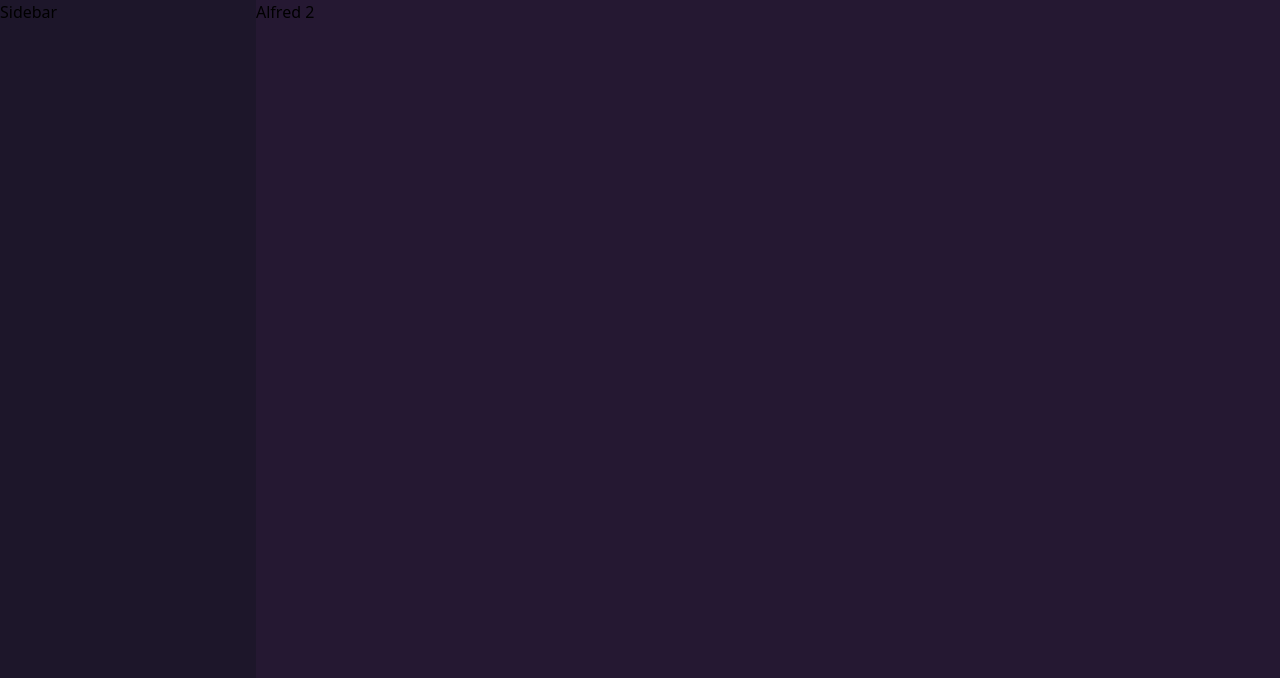
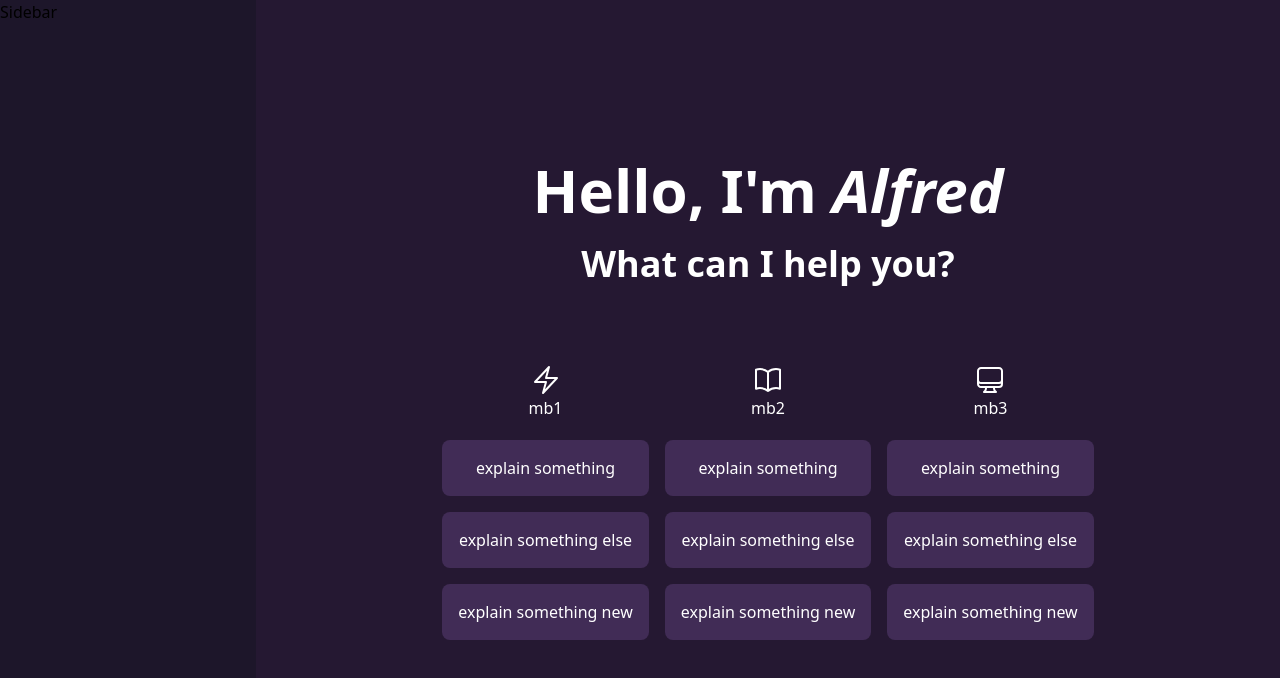
Before and after one commit to NCRadtke00/Alfred-2, a Next.js app: page / in a window 1280 px wide. Shown: the top 678 px of the page. Built offline with nearby package versions, Linux system fonts and the light colour scheme.

Commit message:
set mock chatgpt screen filler and made custom tailwind style component, another reason tailwind is the  vastly superior styling framework

```diff
--- a/app/page.tsx
+++ b/app/page.tsx
@@ -1,9 +1,46 @@
 import React from 'react'
-
+import { BoltIcon, BookOpenIcon, ComputerDesktopIcon } from '@heroicons/react/24/outline'
 function HomePage() {
   return (
-    <div>
-        <h1>Alfred 2</h1>
+    <div className=' flex flex-col items-center justify-center text-white h-screen px-2'>
+        <h1 className='text-6xl font-bold mb-6'>Hello, I'm <i>Alfred</i></h1>
+        <h2 className='text-4xl font-bold mb-20'>What can I help you?</h2>
+
+        <div className='flex space-x-4 text-center'>
+            <div>
+                <div className='flex flex-col items-center justify-center mb-5'>
+                    <BoltIcon className='h-8 w-8'/>
+                    <h2>mb1</h2>
+                </div>
+                <div className='space-y-4'>
+                    <p className='informationText'>explain something</p>
+                    <p className='informationText'>explain something else</p>
+                    <p className='informationText'>explain something new</p>
+                </div>
+            </div>
+            <div>
+                <div className='flex flex-col items-center justify-center mb-5'>
+                    <BookOpenIcon className='h-8 w-8'/>
+                    <h2>mb2</h2>
+                </div>
+                <div className='space-y-4'>
+                    <p className='informationText'>explain something</p>
+                    <p className='informationText'>explain something else</p>
+                    <p className='informationText'>explain something new</p>
+                </div>
+            </div>
+            <div>
+                <div className='flex flex-col items-center justify-center mb-5'>
+                    <ComputerDesktopIcon className='h-8 w-8'/>
+                    <h2>mb3</h2>
+                </div>
+                <div className='space-y-4'>
+                    <p className='informationText'>explain something</p>
+                    <p className='informationText'>explain something else</p>
+                    <p className='informationText'>explain something new</p>
+                </div>
+            </div>
+        </div>
     </div>
   )
 }
--- a/package.json
+++ b/package.json
@@ -7,6 +7,7 @@
     "type-check": "tsc"
   },
   "dependencies": {
+    "@heroicons/react": "^2.0.17",
     "autoprefixer": "^10.4.14",
     "next": "latest",
     "postcss": "^8.4.21",
--- a/styles/global.css
+++ b/styles/global.css
@@ -1,3 +1,9 @@
 @tailwind base;
 @tailwind components;
 @tailwind utilities;
+
+@layer components {
+    .informationText {
+        @apply p-4 bg-[#412c56] rounded-lg max-w-[400px]
+    }
+}
```
Also changed, not shown: 1 other file (tests, documents, lock files or other folders).
